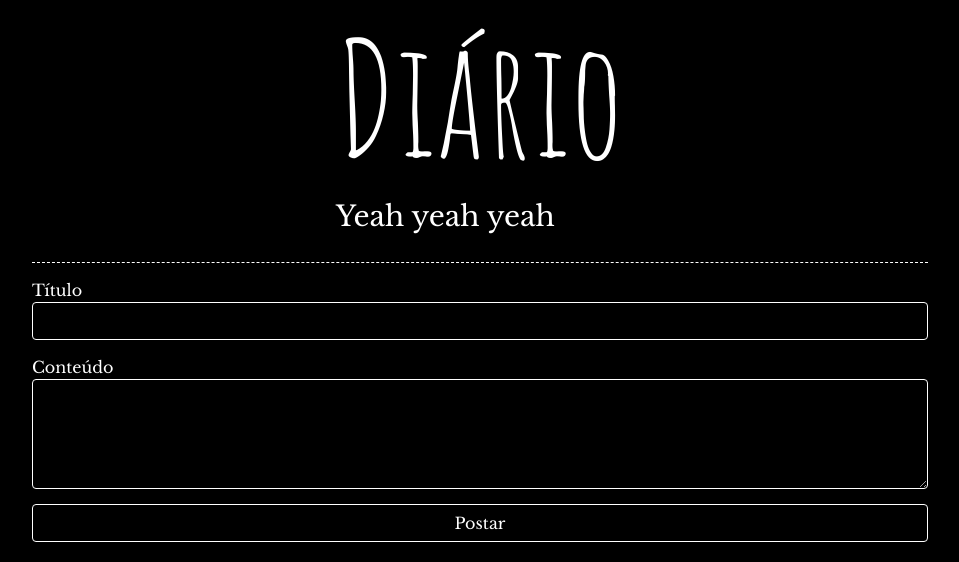
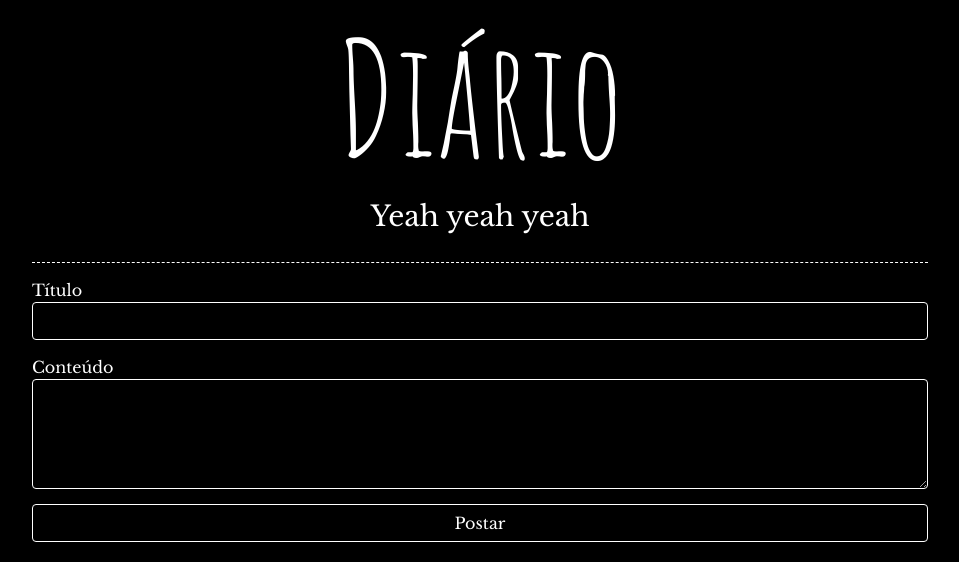
Before and after one commit to ArthurUezu/flask-projeto, a Flask app: page / in a window 1280 px wide. Shown: the top 562 px of the page, without its empty margins (160-1119 px from the left). Run offline with Flask 2, Linux system fonts and the light colour scheme; data comes from the database, SQL or seed files in the repository; both versions use the stored data as it was after the commit; some libraries are stand-ins or nearby versions.

Commit message:
Alterações de estilo

```diff
--- a/app/static/edit.js
+++ b/app/static/edit.js
@@ -25,7 +25,6 @@ for(let i = 0;i<editButton.length;i++){
         post.appendChild(button)
         button.addEventListener('click',function(){
             form = document.getElementById("edit-form");
-            console.log(form)
             document.getElementById("edit-post-content").value = content.innerText;
             document.getElementById("edit-post-id").value = id.innerText
             document.getElementById("edit-post-title").value = title.innerText
--- a/app/static/style.css
+++ b/app/static/style.css
@@ -24,6 +24,9 @@ header{
 header>#logo>h1{
     font-family: 'Amatic SC', cursive;
     font-size: 10rem;
+    text-align: center;
+}
+header h3{
     text-align: center;
 }
 
```
Also changed, not shown: app/storage.db.
